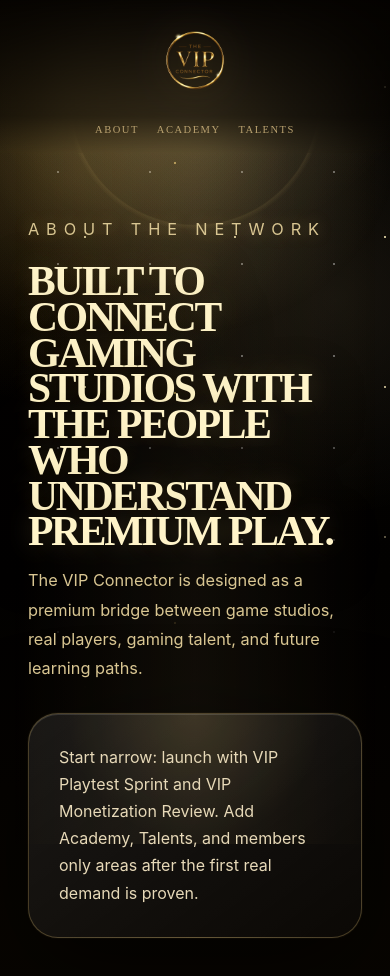
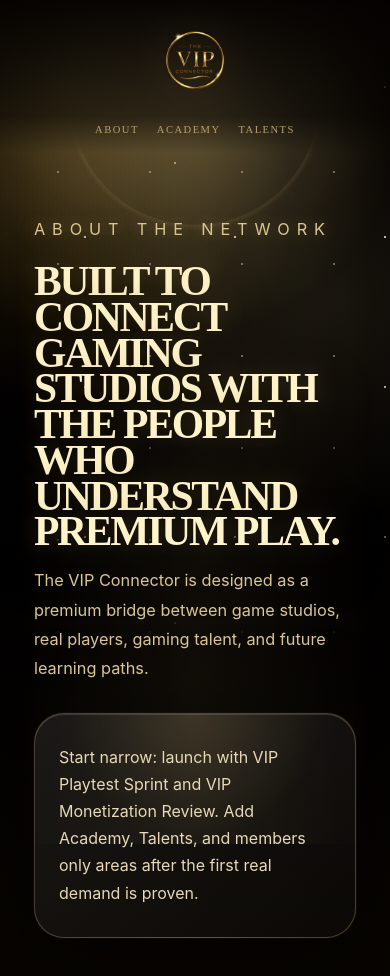
Before and after one commit to MYREMARK/vip, a Next.js app: page /about in a window 390 px wide. Shown: the top 976 px of the page. Built offline with nearby package versions, Linux system fonts and the light colour scheme.

Commit message:
Improve mobile spacing

```diff
--- a/app/globals.css
+++ b/app/globals.css
@@ -498,13 +498,13 @@
   .gameFormGrid label:nth-child(5) { grid-column: auto; }
 }
 
-@media (max-width: 640px) {
+@media (max-width: 768px) {
   .siteHeader {
     align-items: center;
     gap: 14px;
     grid-template-columns: 1fr;
-    padding-left: 28px;
-    padding-right: 28px;
+    padding-left: 34px;
+    padding-right: 34px;
   }
 
   .brand { grid-column: 1; justify-content: center; }
@@ -520,17 +520,23 @@
   }
 
   .heroShell {
-    padding: 44px 28px 76px;
+    padding: 44px 34px 76px;
   }
 
   .innerPage {
-    padding-left: 28px;
-    padding-right: 28px;
+    padding-left: 34px;
+    padding-right: 34px;
   }
 
   .registerForm {
-    padding-left: 22px;
-    padding-right: 22px;
+    padding-left: 24px;
+    padding-right: 24px;
+  }
+
+  .valueCard,
+  .textCard {
+    padding-left: 24px;
+    padding-right: 24px;
   }
 
   .heroContent h1 { font-size: clamp(3rem, 15vw, 5rem); }
```
